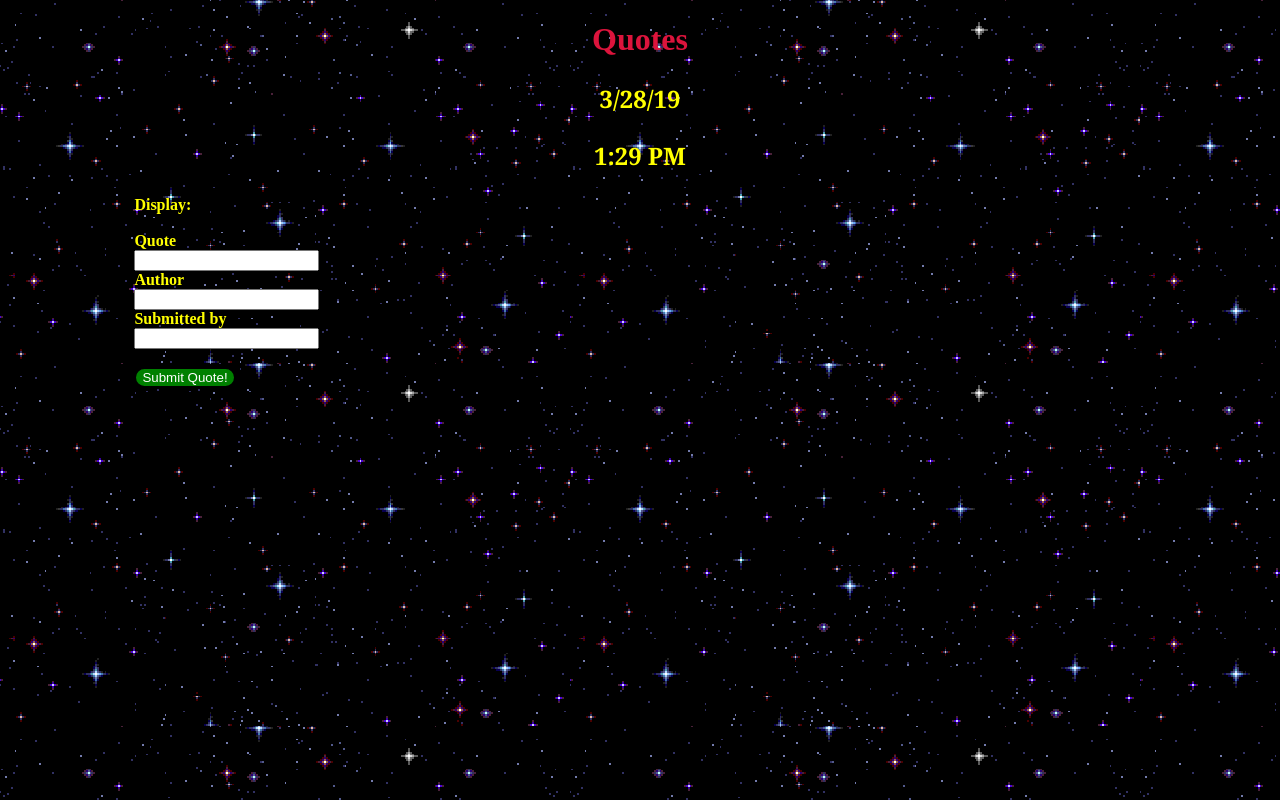
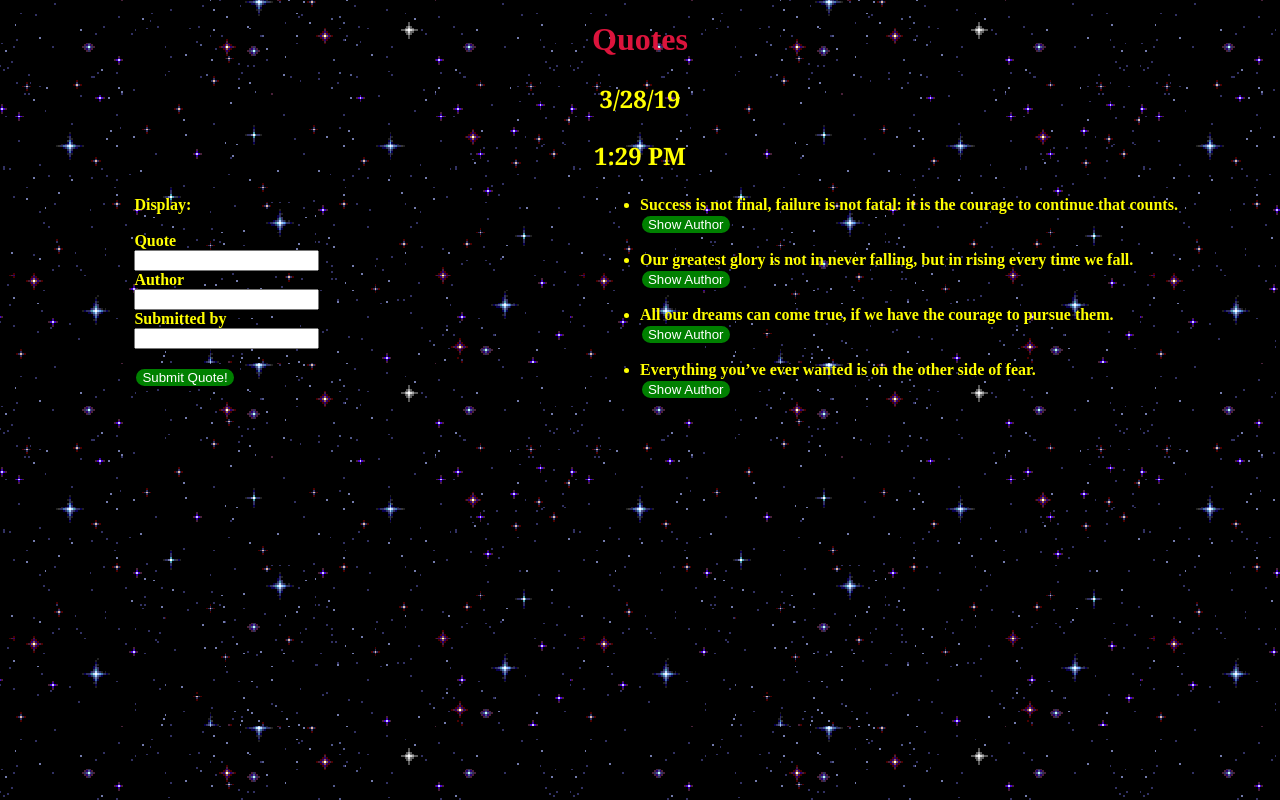
Before and after one commit to djangowilly/Quote, an Angular app: page / in a window 1280 px wide. Shown: the top 800 px of the page. Built offline with nearby package versions, Linux system fonts and the light colour scheme.

Commit message:
Added quotes to be displayed

```diff
--- a/src/app/quote/quote.component.ts
+++ b/src/app/quote/quote.component.ts
@@ -8,12 +8,12 @@ import { Quote } from '../quote';
 })
 export class QuoteComponent implements OnInit {
 
-//   quotes = [
-//     new Quote(1, 'Success is not final, failure is not fatal: it is the courage to continue that counts.','Winston Churchill',"-"),
-//     new Quote(2,'Our greatest glory is not in never falling, but in rising every time we fall.','Confucius','-'),
-//     new Quote(3,'All our dreams can come true, if we have the courage to pursue them.','Walt Disney','-'),
-//     new Quote(4,'Everything you’ve ever wanted is on the other side of fear.','George Addair','-'),
-// ];
+  quotes = [
+    new Quote(1, 'Success is not final, failure is not fatal: it is the courage to continue that counts.','Winston Churchill',"-"),
+    new Quote(2,'Our greatest glory is not in never falling, but in rising every time we fall.','Confucius','-'),
+    new Quote(3,'All our dreams can come true, if we have the courage to pursue them.','Walt Disney','-'),
+    new Quote(4,'Everything you’ve ever wanted is on the other side of fear.','George Addair','-'),
+];
 
 addNewQuote(quote){
   let quoteLength = this.quotes.length;
```
